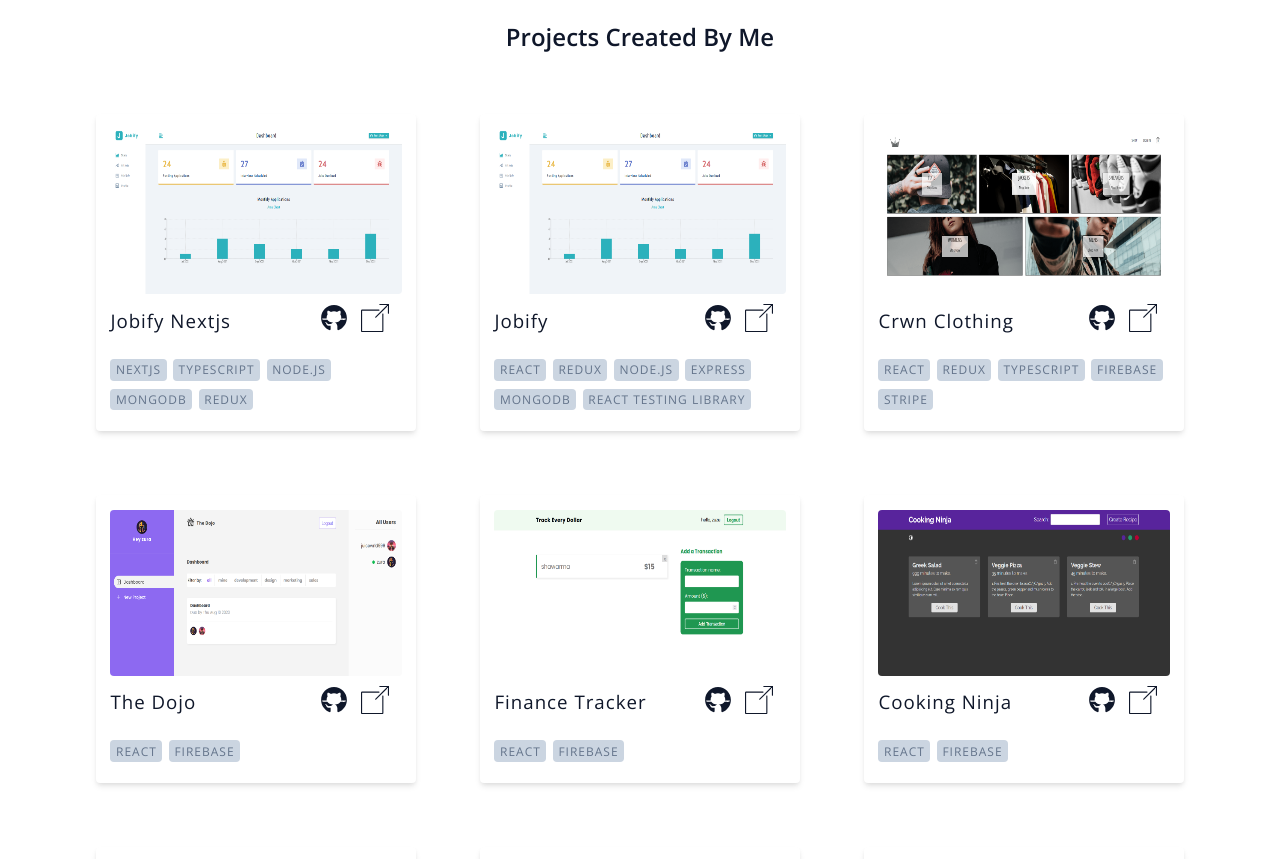
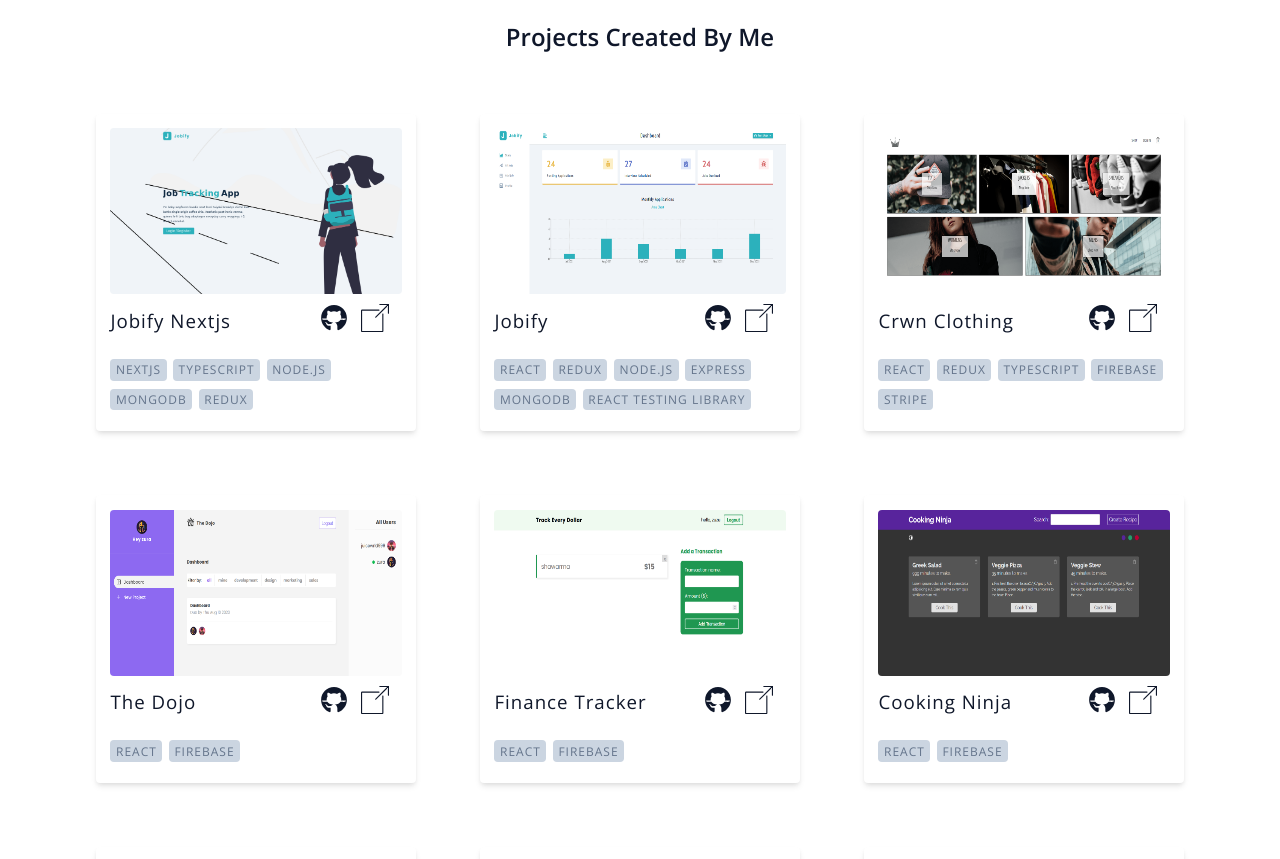
Before and after one commit to chubinashvili/my-portfolio, a React (Create React App) app: page / in a window 1280 px wide. Shown: the part 1020-1879 px from the top of the page. Built offline with nearby package versions, Linux system fonts and the light colour scheme.

Commit message:
chore: add jobify nextjs image

```diff
--- a/src/routes/Projects/Projects.component.jsx
+++ b/src/routes/Projects/Projects.component.jsx
@@ -10,7 +10,7 @@
     title: 'Jobify Nextjs',
     github: 'https://github.com/chubinashvili/jobify-nextjs',
     web: 'https://jobify-app.vercel.app/landing',
-    imageUrl: '/images/jobify.PNG',
+    imageUrl: '/images/jobify-nextjs.png',
     technologies: ['Nextjs', 'TypeScript', 'Node.js', 'MONGODB', 'Redux'],
   },
   {
```
Also changed, not shown: public/images/jobify-nextjs.png (added).
